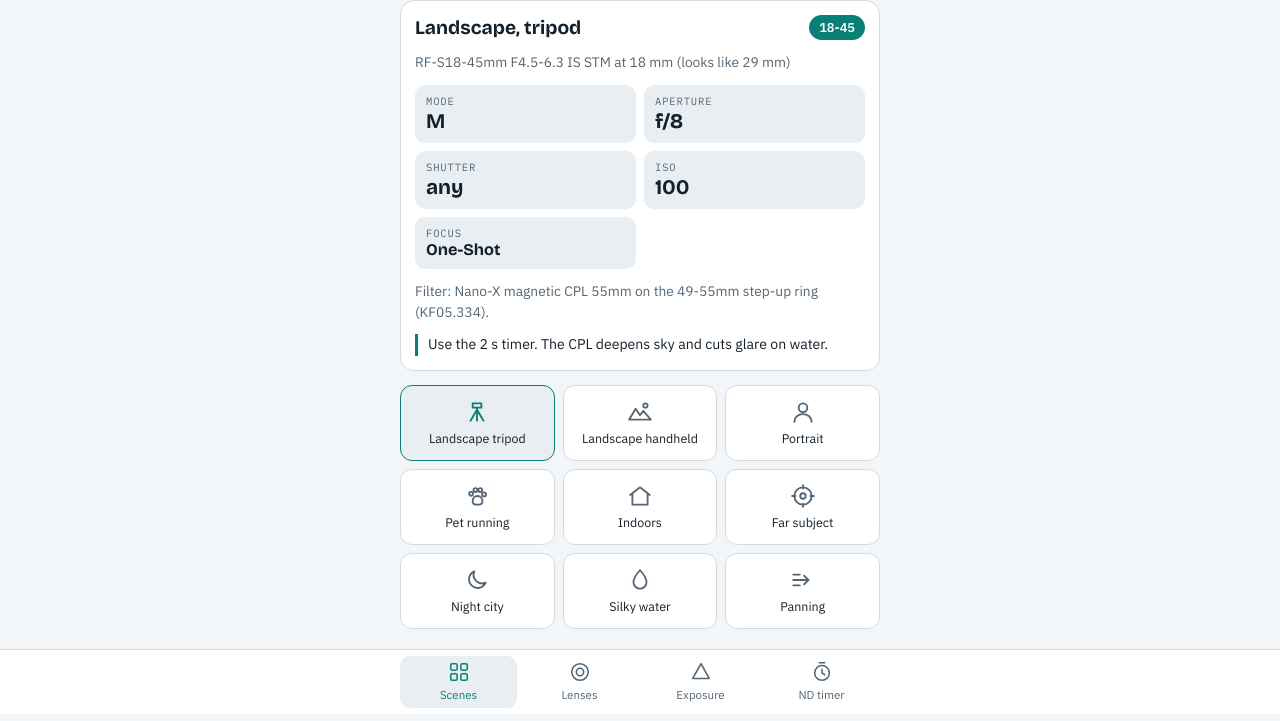
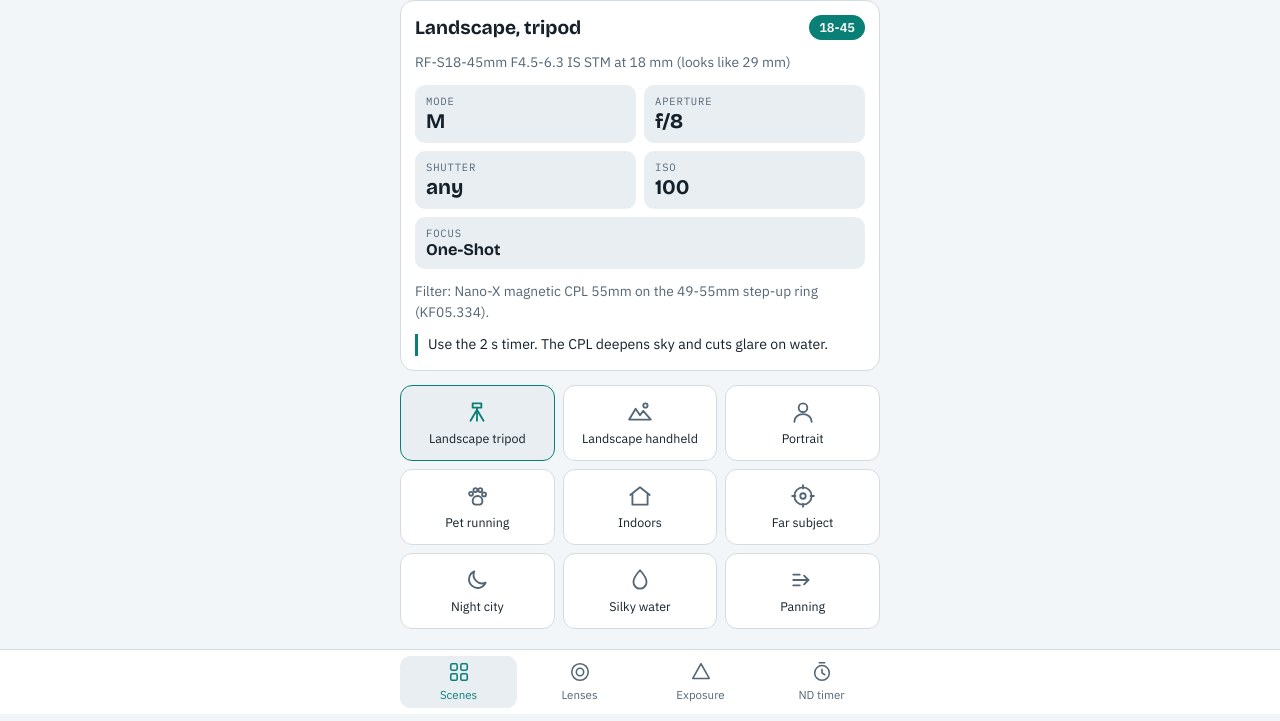
Before and after one commit to the-mercury/halfpress, a website with bundled scripts: page app/index.html in a window 1280 px wide. Shown: the part 86-807 px from the top of the page. Built offline with nearby package versions, Linux system fonts and the light colour scheme.

Commit message:
style: let an odd last tile span the full row

```diff
--- a/app/styles.css
+++ b/app/styles.css
@@ -140,3 +140,6 @@ svg.ico { fill: none; stroke-width: 1.7; stroke-linecap: round; stroke-linejoin:
 
 .error { border: 1px solid var(--warn); border-radius: 14px; padding: 14px; }
 @media (prefers-reduced-motion: reduce) { * { transition: none !important; animation: none !important; } }
+
+/* An odd last tile spans the row instead of sitting alone. */
+.tiles > .tile:last-child:nth-child(odd) { grid-column: 1 / -1; }
```
